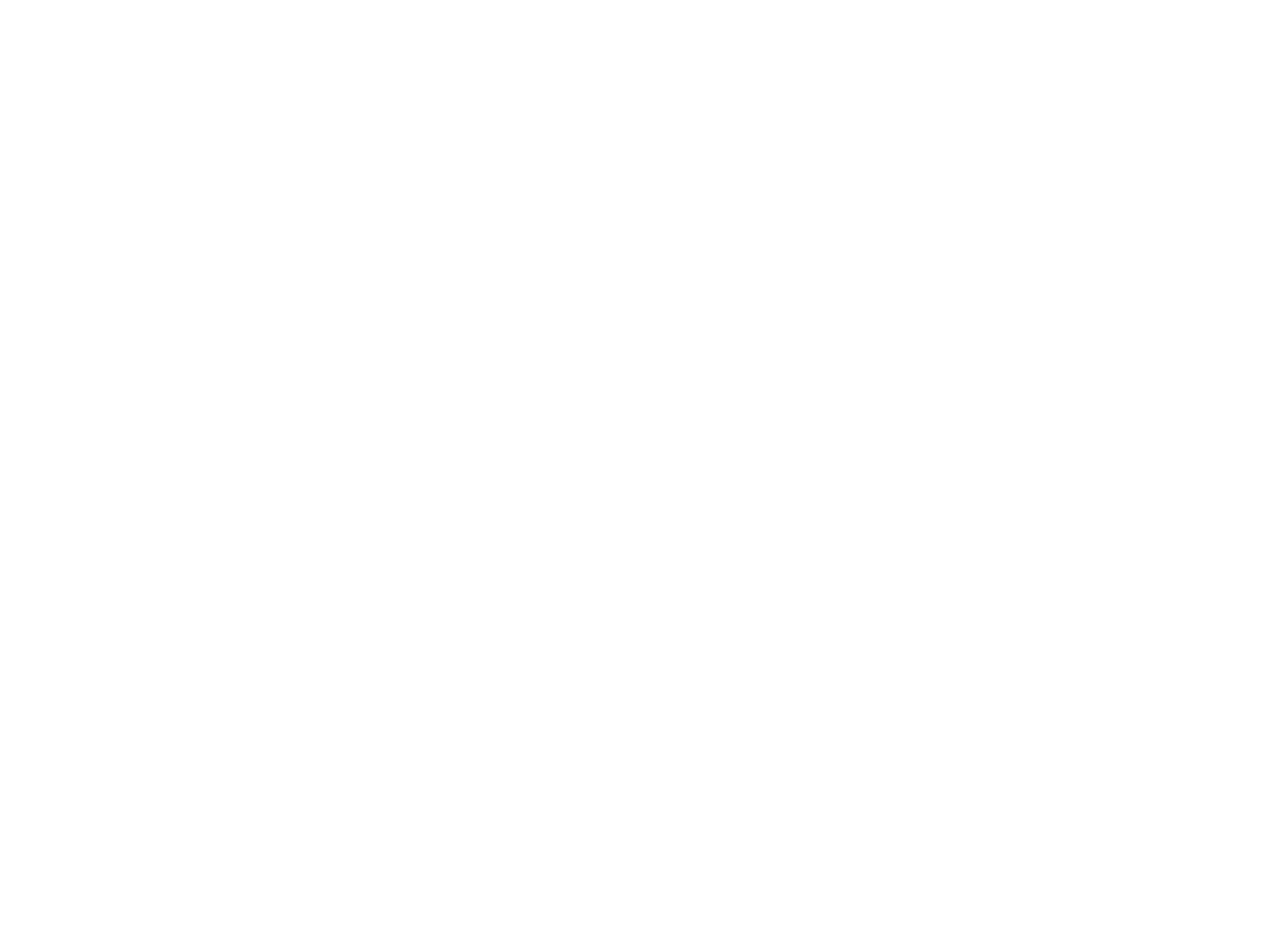
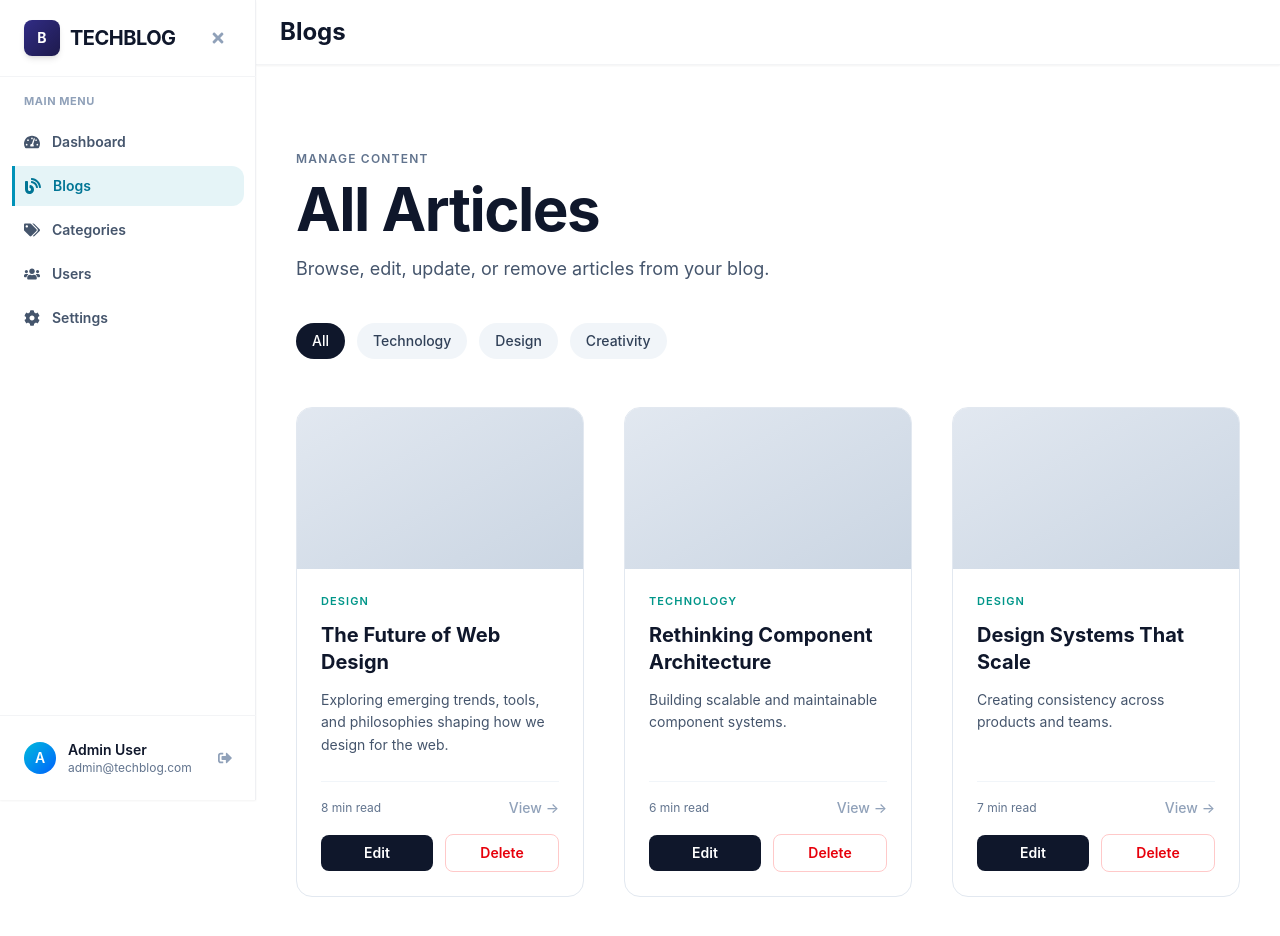
Before and after one commit to Aashishh05/Blog-Project, a React (Vite) app in the folder frontend/: page /admin/blogs in a window 1280 px wide. Before the commit this address had no page. Shown: the top 936 px of the page. Before the commit the page ends 800 px from the top, so only its background shows below. Built offline with nearby package versions, Linux system fonts and the light colour scheme; sample sign-in values are in the browser's storage.

Commit message:
created blogs section for admin

```diff
--- a/frontend/src/App.jsx
+++ b/frontend/src/App.jsx
@@ -9,6 +9,7 @@
 import ProtectedRoutes from "./Components/ProtectedRoutes";
 import AdminDashboard from "./Pages/Admin/Admindashboard";
 import AddCategories from "./Pages/Admin/AddCategories";
+import AdminBlogs from "./Pages/Admin/AdminBlogs";
 const App = () => {
   return (
     <div>
@@ -23,6 +24,7 @@
         <Route path="/blogform" element={<BlogForm />} />
         <Route path="/admin/dashboard" element={<AdminDashboard />} />
         <Route path="/admin/categories" element={<AddCategories />} />
+        <Route path="/admin/blogs" element={<AdminBlogs />} />
         </Route>
 
         <Route element={<MainLayout />} />
--- /dev/null
+++ b/frontend/src/Pages/Admin/AdminBlogs.jsx
@@ -0,0 +1,150 @@
+import React, { useState } from "react";
+import { Link } from "react-router-dom";
+import Navbar from "../../Components/Navbar";
+import Sidebar from "../../Components/Sidebar";
+import { FaBars } from "react-icons/fa";
+
+const CATEGORIES = ["all", "technology", "design", "creativity"];
+
+const STATIC_ARTICLES = [
+  {
+    id: 1,
+    title: "The Future of Web Design",
+    excerpt:
+      "Exploring emerging trends, tools, and philosophies shaping how we design for the web.",
+    category: "design",
+    readTime: "8 min read",
+  },
+  {
+    id: 2,
+    title: "Rethinking Component Architecture",
+    excerpt: "Building scalable and maintainable component systems.",
+    category: "technology",
+    readTime: "6 min read",
+  },
+  {
+    id: 3,
+    title: "Design Systems That Scale",
+    excerpt: "Creating consistency across products and teams.",
+    category: "design",
+    readTime: "7 min read",
+  },
+];
+
+const AdminBlogs = () => {
+  const [sidebarOpen, setSidebarOpen] = useState(true);
+  return (
+    <div className="min-h-screen bg-white">
+      <Sidebar sidebarOpen={sidebarOpen} setSidebarOpen={setSidebarOpen} />
+
+      <div
+        className={`flex-1 flex flex-col min-h-screen transition-all duration-300 z-10 ${
+          sidebarOpen ? "pl-64" : "pl-0"
+        }`}
+      >
+        <header className="sticky top-0 z-30 bg-white/70 backdrop-blur-md border-b border-gray-100 shadow-xs">
+          <div className="flex items-center justify-between px-6 h-16">
+            <div className="flex items-center gap-4">
+              {!sidebarOpen && (
+                <button
+                  onClick={() => setSidebarOpen(true)}
+                  className="p-2 rounded-lg text-slate-600 hover:bg-slate-100 transition-colors border border-gray-200 bg-white"
+                >
+                  <FaBars size={18} />
+                </button>
+              )}
+              <h1 className="text-2xl font-bold text-slate-900 leading-tight">
+                Blogs
+              </h1>
+            </div>
+          </div>
+        </header>
+
+        <section className="px-5 md:px-10 pt-16 md:pt-20 pb-10">
+          <div className="max-w-5xl mx-auto">
+            <span className="text-xs font-semibold text-slate-500 uppercase tracking-widest">
+              Manage Content
+            </span>
+            <h1 className="text-5xl md:text-6xl font-bold text-slate-900 leading-[0.95] mt-3 mb-4 tracking-tight">
+              All Articles
+            </h1>
+            <p className="text-lg text-slate-600 max-w-2xl leading-relaxed">
+              Browse, edit, update, or remove articles from your blog.
+            </p>
+          </div>
+        </section>
+
+        <section className="px-5 md:px-10">
+          <div className="max-w-5xl mx-auto mb-12">
+            <div className="flex flex-wrap gap-3">
+              {CATEGORIES.map((cat) => (
+                <button
+                  key={cat}
+                  className={`px-4 py-2 rounded-full text-sm font-medium transition-colors ${
+                    cat === "all"
+                      ? "bg-slate-900 text-white"
+                      : "bg-slate-100 text-slate-700 hover:bg-slate-200"
+                  }`}
+                >
+                  {cat.charAt(0).toUpperCase() + cat.slice(1)}
+                </button>
+              ))}
+            </div>
+          </div>
+
+          <div className="max-w-5xl mx-auto pb-24">
+            <div className="grid grid-cols-1 md:grid-cols-3 gap-8 md:gap-10">
+              {STATIC_ARTICLES.map((article) => (
+                <div
+                  key={article.id}
+                  className="flex flex-col min-h-full rounded-2xl overflow-hidden bg-white border border-slate-200 transition-all duration-300 hover:shadow-2xl "
+                >
+                  <div className="aspect-video relative overflow-hidden">
+                    <div className="absolute inset-0 bg-gradient-to-br from-slate-200 to-slate-300" />
+                  </div>
+
+                  <div className="p-6 flex flex-col flex-grow">
+                    <span className="text-[11px] font-semibold tracking-widest uppercase text-teal-600 mb-3">
+                      {article.category}
+                    </span>
+
+                    <h3 className="text-xl font-bold text-slate-900 mb-3 leading-snug">
+                      {article.title}
+                    </h3>
+
+                    <p className="text-slate-600 text-sm mb-6 flex-grow leading-relaxed">
+                      {article.excerpt}
+                    </p>
+
+                    <div className="flex items-center justify-between pt-4 border-t border-slate-100 mb-4">
+                      <span className="text-xs text-slate-500">
+                        {article.readTime}
+                      </span>
+                      <Link
+                        to="/blogdetails"
+                        className="text-slate-400 hover:text-teal-600 transition-colors text-sm font-medium"
+                      >
+                        View →
+                      </Link>
+                    </div>
+
+                    <div className="flex items-center gap-3">
+                      <button className="flex-1 px-4 py-2 bg-slate-900 text-white text-sm font-semibold rounded-lg hover:bg-slate-800 transition-colors">
+                        Edit
+                      </button>
+                      <button className="flex-1 px-4 py-2 border border-red-200 text-red-600 text-sm font-semibold rounded-lg hover:bg-red-50 transition-colors">
+                        Delete
+                      </button>
+                    </div>
+                  </div>
+                </div>
+              ))}
+            </div>
+          </div>
+        </section>
+      </div>
+    </div>
+  );
+};
+
+export default AdminBlogs;
```
